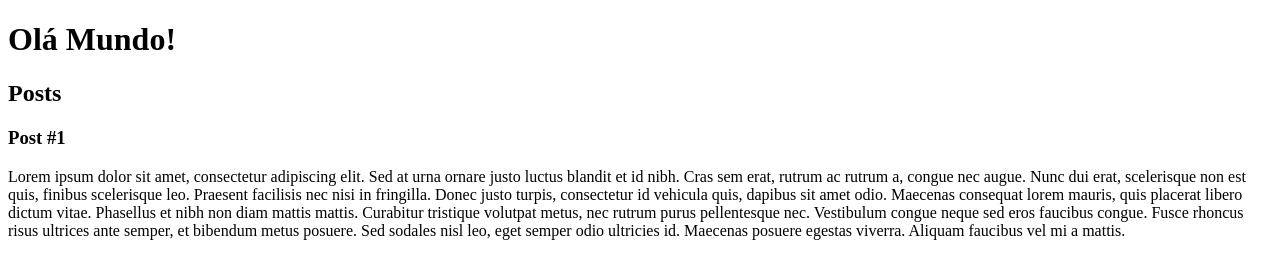
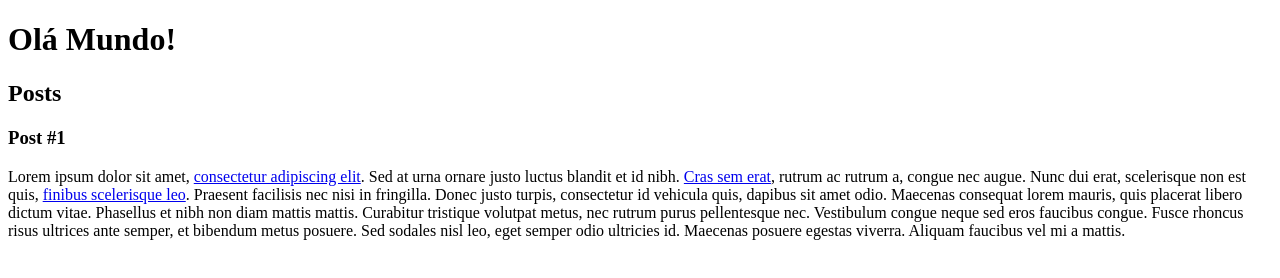
Before and after one commit to jefersonar-cmd/atividades_dio, a plain HTML site: page Impulso_React/Introducao_HTML5_CSS/Exercícios/Estrutura - Site Basico/Index.html in a window 1280 px wide. Drawn offline with Linux system fonts and the light colour scheme.

Commit message:
exercicio da tag A

```diff
--- a/Impulso_React/Introducao_HTML5_CSS/Exercícios/Estrutura - Site Basico/Index.html
+++ b/Impulso_React/Introducao_HTML5_CSS/Exercícios/Estrutura - Site Basico/Index.html
@@ -18,7 +18,7 @@
       <header>
         <h3>Post #1</h3>
       </header>
-      <p>Lorem ipsum dolor sit amet, consectetur adipiscing elit. Sed at urna ornare justo luctus blandit et id nibh. Cras sem erat, rutrum ac rutrum a, congue nec augue. Nunc dui erat, scelerisque non est quis, finibus scelerisque leo. Praesent facilisis nec nisi in fringilla. Donec justo turpis, consectetur id vehicula quis, dapibus sit amet odio. Maecenas consequat lorem mauris, quis placerat libero dictum vitae. Phasellus et nibh non diam mattis mattis. Curabitur tristique volutpat metus, nec rutrum purus pellentesque nec. Vestibulum congue neque sed eros faucibus congue. Fusce rhoncus risus ultrices ante semper, et bibendum metus posuere. Sed sodales nisl leo, eget semper odio ultricies id. Maecenas posuere egestas viverra. Aliquam faucibus vel mi a mattis.</p>
+      <p>Lorem ipsum dolor sit amet, <a href="https://www.linkedin.com/in/jeffsantosaraujo/">consectetur adipiscing elit</a>. Sed at urna ornare justo luctus blandit et id nibh. <a href="mailto:jefersonaraujo86@gmail.com">Cras sem erat</a>, rutrum ac rutrum a, congue nec augue. Nunc dui erat, scelerisque non est quis, <a href="https://www.linkedin.com/in/jeffsantosaraujo/" target="_blank" rel="noopener noreferrer">finibus scelerisque leo</a>. Praesent facilisis nec nisi in fringilla. Donec justo turpis, consectetur id vehicula quis, dapibus sit amet odio. Maecenas consequat lorem mauris, quis placerat libero dictum vitae. Phasellus et nibh non diam mattis mattis. Curabitur tristique volutpat metus, nec rutrum purus pellentesque nec. Vestibulum congue neque sed eros faucibus congue. Fusce rhoncus risus ultrices ante semper, et bibendum metus posuere. Sed sodales nisl leo, eget semper odio ultricies id. Maecenas posuere egestas viverra. Aliquam faucibus vel mi a mattis.</p>
     </article>
   </section>
   <footer></footer>
```
